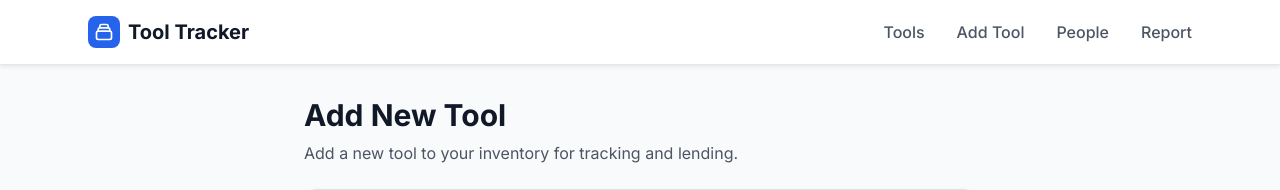
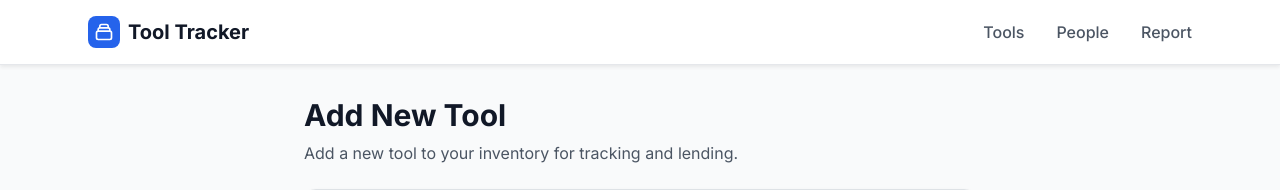
Before and after one commit to d-kholin/tooltracker, a Flask app: page /add in a window 1280 px wide. Shown: the top 190 px of the page. Run offline with Flask 3, Linux system fonts and the light colour scheme; some libraries are stand-ins or nearby versions.

Commit message:
feat: remove redundant nav

```diff
--- a/templates/base.html
+++ b/templates/base.html
@@ -47,7 +47,6 @@
 
         <nav class="hidden md:flex items-center space-x-8">
           <a href="{{ url_for('index') }}" class="text-gray-600 hover:text-brand font-medium transition-colors">Tools</a>
-          <a href="{{ url_for('add_tool') }}" class="text-gray-600 hover:text-brand font-medium transition-colors">Add Tool</a>
           <a href="{{ url_for('people') }}" class="text-gray-600 hover:text-brand font-medium transition-colors">People</a>
           <a href="{{ url_for('report') }}" class="text-gray-600 hover:text-brand font-medium transition-colors">Report</a>
         </nav>
@@ -66,7 +65,6 @@
       <div class="md:hidden hidden" id="mobile-menu">
         <div class="px-2 pt-2 pb-3 space-y-1 border-t border-gray-200">
           <a href="{{ url_for('index') }}" class="block px-3 py-2 text-gray-600 hover:text-brand font-medium">Tools</a>
-          <a href="{{ url_for('add_tool') }}" class="block px-3 py-2 text-gray-600 hover:text-brand font-medium">Add Tool</a>
           <a href="{{ url_for('people') }}" class="block px-3 py-2 text-gray-600 hover:text-brand font-medium">People</a>
           <a href="{{ url_for('report') }}" class="block px-3 py-2 text-gray-600 hover:text-brand font-medium">Report</a>
         </div>
```
